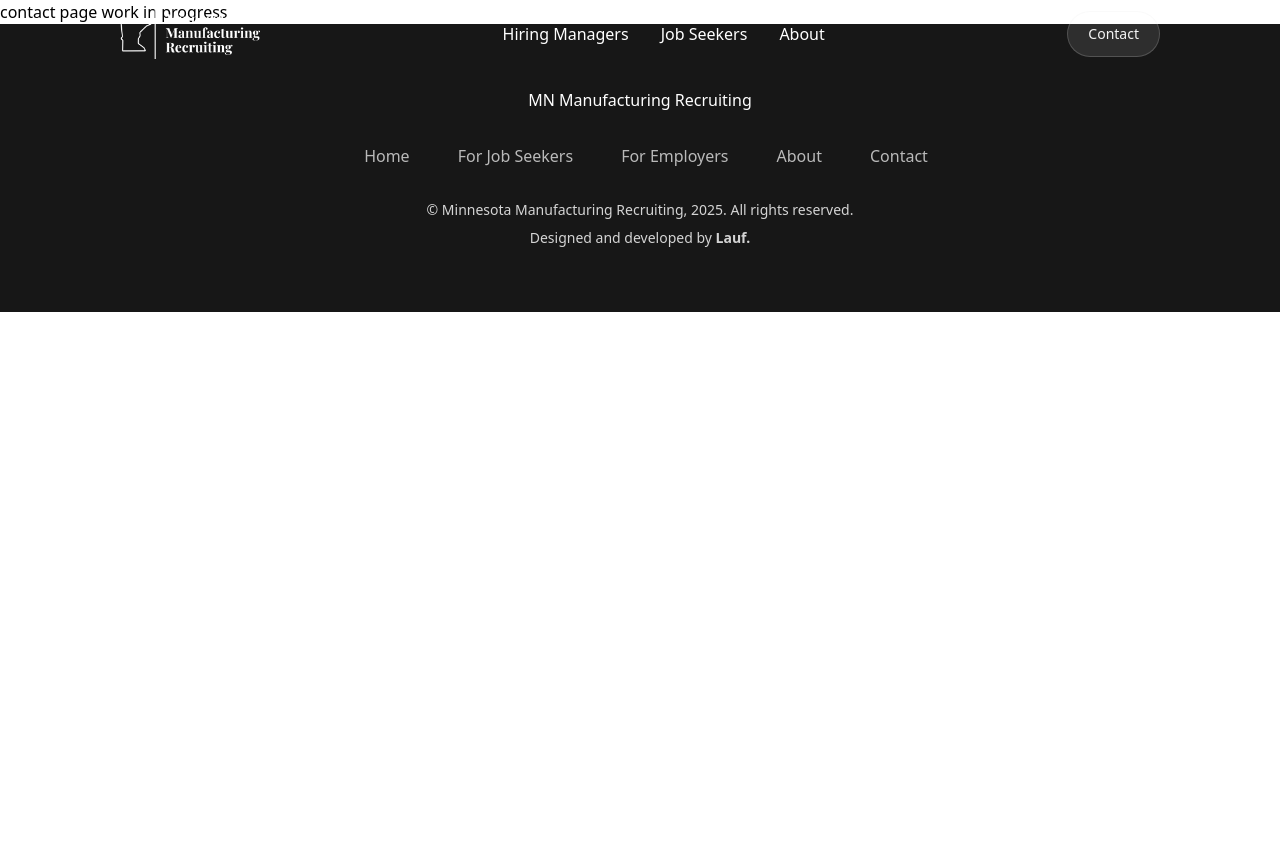
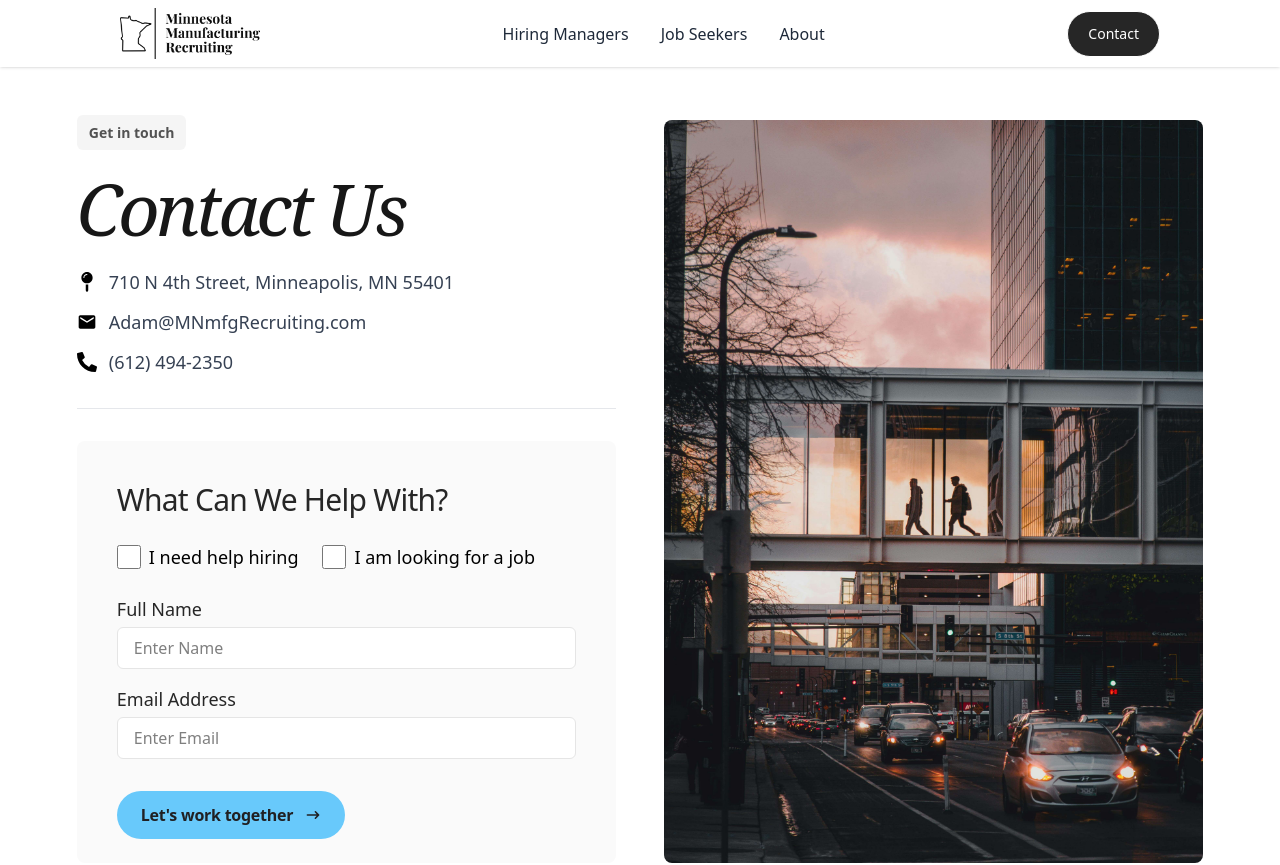
Before and after one commit to mhlauf1/mmr, a Next.js app: page /contact in a window 1280 px wide. Shown: the top 865 px of the page. Before the commit the page ends 800 px from the top, so only its background shows below. Built offline with nearby package versions, Linux system fonts and the light colour scheme.

Commit message:
updating contact page

```diff
--- a/package.json
+++ b/package.json
@@ -13,7 +13,8 @@
     "lucide-react": "^0.511.0",
     "next": "15.2.1",
     "react": "^19.0.0",
-    "react-dom": "^19.0.0"
+    "react-dom": "^19.0.0",
+    "react-icons": "^5.5.0"
   },
   "devDependencies": {
     "@eslint/eslintrc": "^3",
--- a/src/app/contact/page.tsx
+++ b/src/app/contact/page.tsx
@@ -1,7 +1,11 @@
-import React from "react";
+import Hero from "@/sections/contact/Hero";
 
 const page = () => {
-  return <div>contact page work in progress</div>;
+  return (
+    <main>
+      <Hero />
+    </main>
+  );
 };
 
 export default page;
--- a/src/components/Navbar.tsx
+++ b/src/components/Navbar.tsx
@@ -11,20 +11,17 @@ const NAV_ITEMS = [
   { label: "Job Seekers", href: "/job-seekers" },
   { label: "About", href: "/about" },
 ];
-const NAV_ITEMS_MOBILE = [
-  { label: "Home", href: "/" },
-  { label: "Hiring Managers", href: "/hiring-managers" },
-  { label: "Job Seekers", href: "/job-seekers" },
-  { label: "About", href: "/about" },
-];
+const NAV_ITEMS_MOBILE = [{ label: "Home", href: "/" }, ...NAV_ITEMS];
 
 export default function Navbar() {
   const pathname = usePathname();
-  const isHome =
-    pathname === "/" ||
-    pathname === "/job-seekers" ||
-    "/hiring-managers" ||
-    "/about";
+  const onContact = pathname === "/contact";
+
+  // Only track scroll on “home”-type pages
+  const isHome = ["/", "/job-seekers", "/hiring-managers", "/about"].includes(
+    pathname
+  );
+
   const [scrolled, setScrolled] = useState(false);
   const [menuOpen, setMenuOpen] = useState(false);
 
@@ -35,12 +32,16 @@ export default function Navbar() {
     return () => window.removeEventListener("scroll", onScroll);
   }, [isHome]);
 
+  // Transparent if on a “home” page AND not scrolled
   const isTransparent = isHome && !scrolled;
+
+  // Force dark text on Contact
+  const useDarkText = onContact || !isTransparent || menuOpen;
 
   return (
     <nav
       className={`fixed top-0 left-0 w-full z-50 transition-colors duration-200 ${
-        menuOpen || !isTransparent
+        useDarkText
           ? "bg-white text-gray-800 shadow-sm"
           : "bg-transparent text-white"
       }`}
@@ -55,7 +56,8 @@ export default function Navbar() {
               width={140}
               height={60}
               className={
-                isTransparent && !menuOpen ? "filter brightness-0 invert" : ""
+                // invert logo only when transparent *and* not on Contact
+                !useDarkText ? "filter brightness-0 invert" : ""
               }
             />
           </Link>
@@ -73,15 +75,15 @@ export default function Navbar() {
             ))}
           </div>
 
-          {/* Desktop contact button */}
+          {/* Desktop “Contact” button */}
           <div className="hidden md:flex">
             <Link href="/contact">
               <button
                 type="button"
-                className={`px-5 py-3 rounded-full border border-neutral-200/20 text-sm flex items-center gap-2 transition-colors duration-200 ${
-                  menuOpen || !isTransparent
+                className={`px-5 py-3 rounded-full border text-sm flex items-center gap-2 transition-colors duration-200 ${
+                  useDarkText
                     ? "bg-neutral-800 text-white hover:bg-neutral-700"
-                    : "bg-[#FCFCFC]/10 text-neutral-100 hover:bg-white"
+                    : "bg-[#FCFCFC]/10 text-neutral-100 hover:bg-white hover:text-neutral-700"
                 }`}
               >
                 Contact
@@ -93,16 +95,16 @@ export default function Navbar() {
           <div className="md:hidden flex items-center">
             <button
               type="button"
-              onClick={() => setMenuOpen(!menuOpen)}
+              onClick={() => setMenuOpen((o) => !o)}
               aria-label={menuOpen ? "Close menu" : "Open menu"}
               className="p-2"
             >
               {menuOpen ? (
-                <X size={24} className="text-gray-800" />
+                <X size={32} className="text-gray-800" />
               ) : (
                 <Menu
-                  size={24}
-                  className={isTransparent ? "text-white" : "text-gray-800"}
+                  size={32}
+                  className={useDarkText ? "text-gray-800" : "text-white"}
                 />
               )}
             </button>
@@ -110,7 +112,7 @@ export default function Navbar() {
         </div>
       </div>
 
-      {/* Mobile menu content slides below, full screen */}
+      {/* Mobile menu */}
       <div
         className={`md:hidden overflow-hidden transition-[max-height] duration-300 ${
           menuOpen ? "max-h-screen" : "max-h-0"
@@ -127,7 +129,6 @@ export default function Navbar() {
               {item.label}
             </Link>
           ))}
-
           <Link href="/contact">
             <button
               type="button"
--- /dev/null
+++ b/src/sections/contact/Hero.tsx
@@ -0,0 +1,134 @@
+"use client";
+import { useState } from "react";
+import Image from "next/image";
+import { motion } from "framer-motion";
+import { Button } from "@/components/Buttons";
+import { FaPhoneAlt, FaMapPin } from "react-icons/fa";
+import { MdEmail } from "react-icons/md";
+
+export default function ContactPage() {
+  const [helpHiring, setHelpHiring] = useState(false);
+  const [helpJob, setHelpJob] = useState(false);
+
+  const textVariants = {
+    hidden: { opacity: 0, x: -10 },
+    visible: (i: number) => ({
+      opacity: 1,
+      x: 0,
+      transition: {
+        delay: 0.1 + i * 0.1,
+        duration: 0.5,
+        ease: "easeOut",
+      },
+    }),
+  };
+
+  return (
+    <div className="px-4 py-[15vh] md:px-[6%] md:flex md:space-x-12">
+      {/* Left column */}
+      <div className="md:w-1/2">
+        {/* Top pill button */}
+        <span className="text-sm md:text-md bg-neutral-100 px-3 py-2 rounded-md font-semibold text-neutral-600">
+          Get in touch
+        </span>
+        <motion.h1
+          custom={0}
+          initial="hidden"
+          animate="visible"
+          variants={textVariants}
+          className="text-4xl mb-4 font-normal mt-7 title-line-height md:text-5xl lg:text-7xl text-neutral-900 tracking-tight"
+        >
+          <span className="font-pt-serif tracking-tighter  italic">
+            {" "}
+            Contact Us
+          </span>
+        </motion.h1>
+        {/* Contact details list */}
+        <ul className="mt-6 space-y-3">
+          <li className="flex flex-row items-center gap-2 md:gap-3">
+            <FaMapPin size={20} />
+            <span className="flex items-center md:text-lg text-md text-gray-700">
+              710 N 4th Street, Minneapolis, MN 55401
+            </span>
+          </li>
+          <li className="flex flex-row items-center gap-2 md:gap-3">
+            <MdEmail size={20} />
+            <span className="flex items-center md:text-lg text-md text-gray-700">
+              Adam@MNmfgRecruiting.com
+            </span>
+          </li>
+          <li className="flex flex-row items-center gap-2 md:gap-3">
+            <FaPhoneAlt size={20} />
+            <span className="flex items-center md:text-lg text-md text-gray-700">
+              (612) 494-2350
+            </span>
+          </li>
+        </ul>
+
+        <hr className="my-8 border-gray-200" />
+
+        {/* Form block */}
+        <div className="bg-neutral-50 py-6 px-4 md:px-10 rounded-lg">
+          <h2 className="text-lg font-semibold mb-4"></h2>
+          <h2 className="mt-4 text-2xl  md:text-3xl text-start font-medium text-neutral-800 leading-tight tracking-tight">
+            What Can We Help With?
+          </h2>
+          <div className="my-6 flex space-x-6">
+            <label className="inline-flex  md:text-lg items-center">
+              <input
+                type="checkbox"
+                checked={helpHiring}
+                onChange={() => setHelpHiring(!helpHiring)}
+                className=" border-neutral-200 size-6 accent-[#68C9FB] mr-2"
+              />
+              I need help hiring
+            </label>
+            <label className="inline-flex  md:text-lg items-center">
+              <input
+                type="checkbox"
+                checked={helpJob}
+                onChange={() => setHelpJob(!helpJob)}
+                className="f border-neutral-200 size-6 accent-[#68C9FB] mr-2"
+              />
+              I am looking for a job
+            </label>
+          </div>
+
+          <form className="space-y-4">
+            <div>
+              <label className="block text-lg text-neutral-800 mb-1">
+                Full Name
+              </label>
+              <input
+                type="text"
+                placeholder="Enter Name"
+                className="w-full border border-neutral-200 bg-white rounded-md px-4 py-2 focus:outline-none focus:ring-2 focus:ring-blue-300"
+              />
+            </div>
+            <div className="">
+              <label className="block text-lg text-neutral-800 mb-1">
+                Email Address
+              </label>
+              <input
+                type="email"
+                placeholder="Enter Email"
+                className="w-full border mb-4 bg-white border-neutral-200 rounded-md px-4 py-2 focus:outline-none focus:ring-2 focus:ring-blue-300"
+              />
+            </div>
+            <Button text="Let's work together" />
+          </form>
+        </div>
+      </div>
+
+      {/* Right column: full-height image */}
+      <div className="mt-8 md:mt-0 md:w-1/2 h-64 md:h-auto relative rounded-lg overflow-hidden">
+        <Image
+          src="/contact-bg.jpg" // <- swap for your real image path
+          alt="Office workspace"
+          fill
+          className="object-cover"
+        />
+      </div>
+    </div>
+  );
+}
```
Also changed, not shown: public/contact-bg.jpg (added), 1 other file (tests, documents, lock files or other folders).
